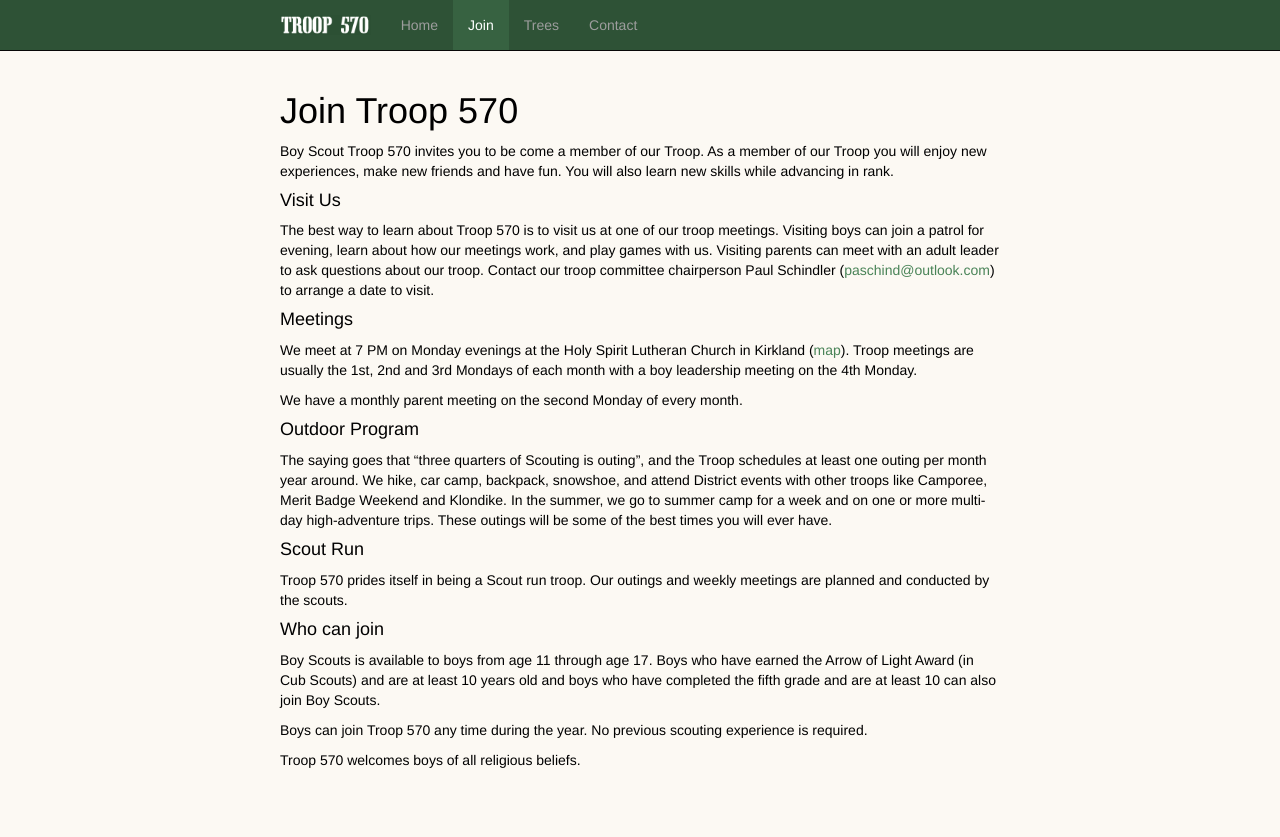
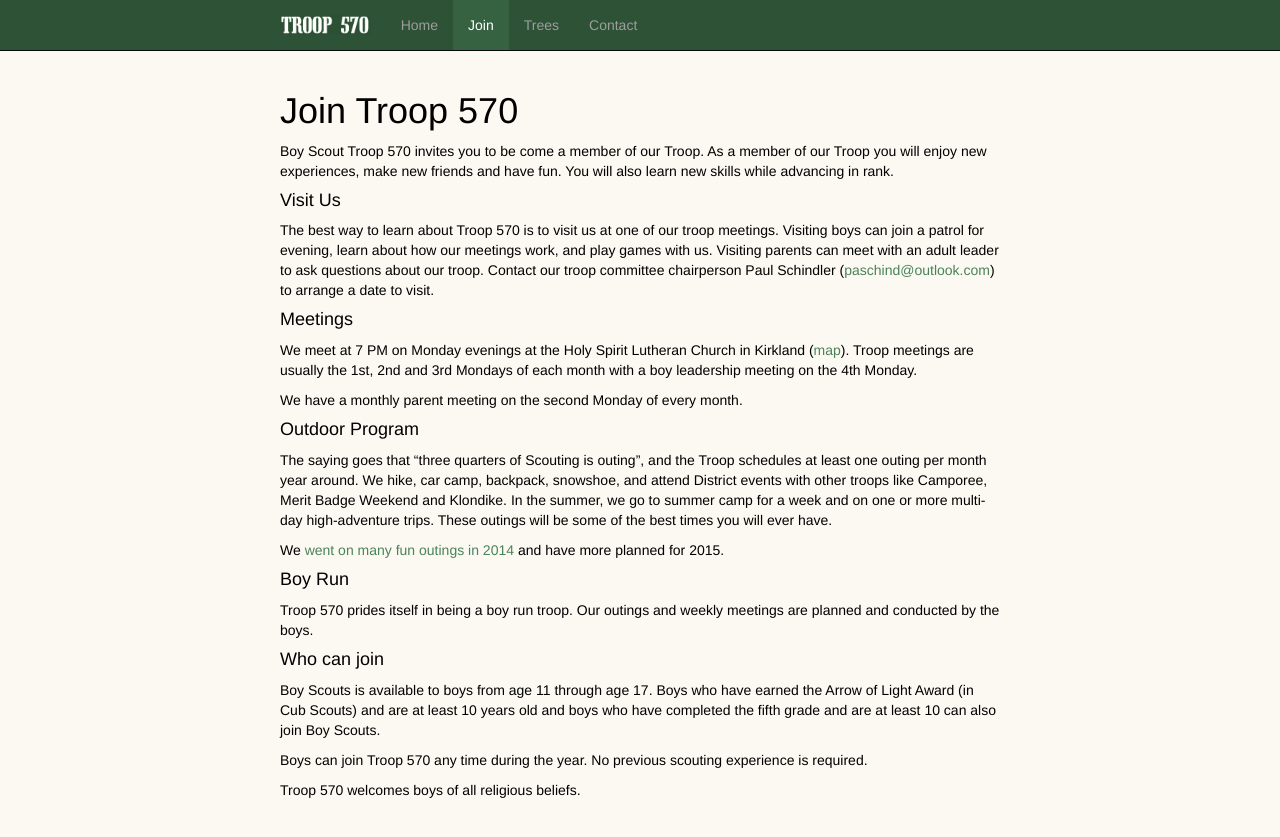
Before and after one commit to troop570/troop570.github.io, a Jekyll site: the page built from join/index.md, in a window 1280 px wide. Shown: the top 837 px of the page. Built offline with Jekyll 4.4.1, drawn with Linux system fonts in a browser that asks for light colours; nearby versions of some CDN libraries.

Commit message:
Add outings page.

```diff
--- a/join/index.md
+++ b/join/index.md
@@ -36,10 +36,13 @@ Merit Badge Weekend and Klondike. In the summer, we go to summer camp for a
 week and on one or more multi-day high-adventure trips. These outings will be
 some of the best times you will ever have.
 
-#### Scout Run
+We [went on many fun outings in 2014](/outings/) and have more planned for
+2015.
 
-Troop 570 prides itself in being a Scout run troop. Our outings and weekly
-meetings are planned and conducted by the scouts.
+#### Boy Run
+
+Troop 570 prides itself in being a boy run troop. Our outings and weekly
+meetings are planned and conducted by the boys.
 
 #### Who can join
 
```
Also changed, not shown: outings/index.md (added, +45 -0 lines).
